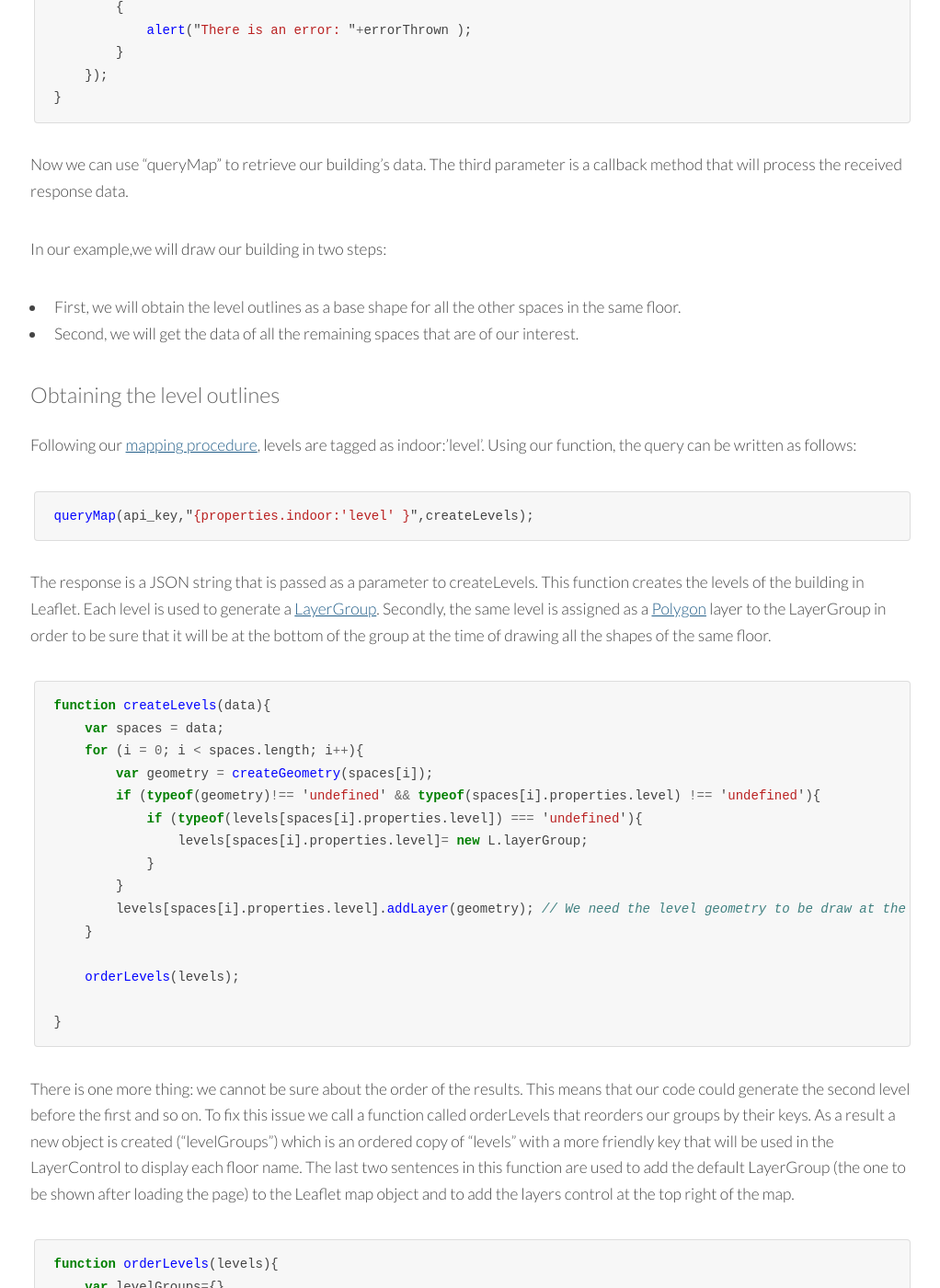
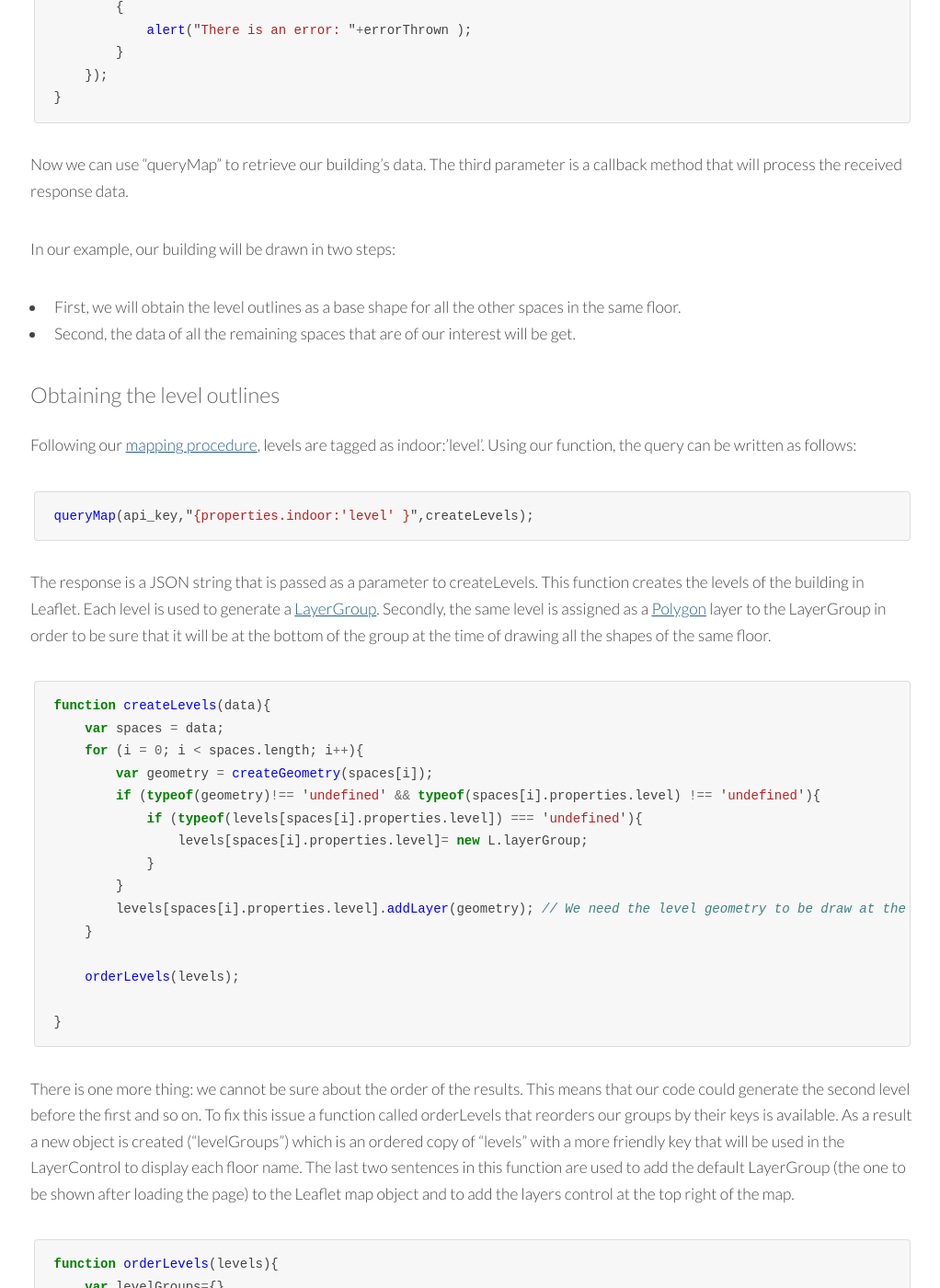
Before and after one commit to osiris-indoor/osiris-indoor.github.io, a Jekyll site: the page built from _posts/2016-4-14-Using-Leaflet-to-draw-your-building-in-a-Smart-City-project.markdown, in a window 1280 px wide and 1400 px high, scrolled down 3344 px. Shown: the whole window at 92% size, without its empty margins (127-1149 px from the left). Built offline with Jekyll 4.4.1, drawn with Linux system fonts in a browser that asks for light colours; some of the changed text lies outside the part shown.

Commit message:
Fixed writing

```diff
--- a/_posts/2016-4-14-Using-Leaflet-to-draw-your-building-in-a-Smart-City-project.markdown
+++ b/_posts/2016-4-14-Using-Leaflet-to-draw-your-building-in-a-Smart-City-project.markdown
@@ -23,9 +23,9 @@ The steps we are going to follow are these:
 
 ## Uploading the map
 
-Here we are going to use the same map and procedure we [described][map-uploading]{:target="_blank"} in the documentation. You are supposed to have Osiris installed and running correctly, if not follow this [instructions][build-instructions]{:target="_blank"}.
+Here the same map and procedure described in the documentation will be used. It is supposed the Osiris installation and running correctly. Otherwise, follow this [instructions][build-instructions]{:target="_blank"}.
 
-Get the example map from the [sample maps repository][sample-map]{:target="_blank"} and use the import command to upload it. Remember that the first parameter is your api_key ("Aachen" in this case) and it will be used in the API calls.
+Get the example map from the [sample maps repository][sample-map]{:target="_blank"} and use the import command to upload it. Remember that the first parameter is your api_key ("Aachen" in this case) and it will be used for the API calls.
 
 {% highlight sh %}
 sudo ./import_map.sh Aachen /path_to_my_map/map.osm
@@ -35,7 +35,7 @@ If everything is right you should be able to make API calls as [explained][calli
 
 ## Displaying a basemap in Leaflet
 
-Now we are starting to code the client application. Before adding a map, we need to explain some configuration variables:
+Now we are starting to code the client application. Before adding a map, some configuration variables must be explained:
 
 * api_key: as said before, is the identifier of our indoor map within Osiris
 * place: the geographical coordinates where our Leaflet map will be centered
@@ -52,7 +52,7 @@ Now we are starting to code the client application. Before adding a map, we need
 
 ![Comparing black and white OpenStreetMap vs Mapbox](/images/leaflet-compare.png "Black and white OpenStreetMap and Mapbox"){:class="image center"}
 
-In our application we will include a black and white version of OpenStreetMap just for making clear what is being drawn over the basemap. However, it is possible to choose many other options, you can have a look [to this Leaflet providers page][lf-providers]{:target="_blank"} and paste the code of your preferred map provider. As you can see, most of the listed maps allow a maximum zoom value of 18 or 19. This is a little problem because for indoor maps we need a higher zoom. To override this, Leaflet defines a property called "maxNativeZoom" which determines the maximum zoom of the tiles available from the map provider. In our example we have maxNativeZoom = 18 (limited by the provider) and maxZoom = 22 (maximum zoom in our application defined by us). When the current zoom value is higher than the maxNativeZoom, the tiles of the basemap are auto-scaled.
+In our application a black and white version of OpenStreetMap will be included, just for making clear what is being drawn over the basemap. However, it is possible to choose many other options. You can have a look [to this Leaflet providers page][lf-providers]{:target="_blank"} and paste the code of your preferred map provider. As you can see, most of the listed maps allow a maximum zoom value of 18 or 19. This is a little problem because for indoor maps we need a higher zoom. To override this, Leaflet defines a property called "maxNativeZoom" which determines the maximum zoom of the tiles available from the map provider. In our example we have maxNativeZoom = 18 (limited by the provider) and maxZoom = 22 (maximum zoom in our application defined by us). When the current zoom value is higher than the maxNativeZoom, the tiles of the basemap are auto-scaled.
 
 {% highlight js %}
     // Leaflet map creation
@@ -93,10 +93,10 @@ function queryMap(api_key, query, callbackFunc){
 
 Now we can use "queryMap" to retrieve our building's data. The third parameter is a callback method that will process the received response data.
 
-In our example,we will draw our building in two steps:
+In our example, our building will be drawn in two steps:
 
 - First, we will obtain the level outlines as a base shape for all the other spaces in the same floor.
-- Second, we will get the data of all the remaining spaces that are of our interest.
+- Second, the data of all the remaining spaces that are of our interest will be get.
 
 ### Obtaining the level outlines
 
@@ -126,7 +126,7 @@ function createLevels(data){
 }
 {% endhighlight %}
 
-There is one more thing: we cannot be sure about the order of the results. This means that our code could generate the second level before the first and so on. To fix this issue we call a function called orderLevels that reorders our groups by their keys. As a result a new object is created ("levelGroups") which is an ordered copy of "levels" with a more friendly key that will be used in the LayerControl to display each floor name. The last two sentences in this function are used to add the default LayerGroup (the one to be shown after loading the page) to the Leaflet map object and to add the layers control at the top right of the map.
+There is one more thing: we cannot be sure about the order of the results. This means that our code could generate the second level before the first and so on. To fix this issue a function called orderLevels that reorders our groups by their keys is available.  As a result a new object is created ("levelGroups") which is an ordered copy of "levels" with a more friendly key that will be used in the LayerControl to display each floor name. The last two sentences in this function are used to add the default LayerGroup (the one to be shown after loading the page) to the Leaflet map object and to add the layers control at the top right of the map.
 
 
 {% highlight js %}
@@ -158,7 +158,7 @@ Our second query to Osiris will be this one:
 queryMap(api_key,"{ $and: [ {properties.indoor:{$exists: true}} , {properties.indoor: {$ne: 'level'}}] }",drawIndoor);
 {% endhighlight %}
 
-The query fetches all the items that contain the "indoor" tag but excluding those assigned with 'level' as value (the ones we already have). The callback function iterates through the results calling createGeometry which is the responsible of drawing all the polygons or polylines needed, including different colors depending on the space type. When the geometry is created, it is added to its LevelGroup.
+The query fetches all the items containing the "indoor" tag but excluding those assigned with 'level' as value (the ones we already have). The callback function iterates through the results calling createGeometry which is the responsible of drawing all the polygons or polylines needed, including different colors depending on the space type. When the geometry is created, it is added to its LevelGroup.
 
 
 {% highlight js %}
```
Also changed, not shown: other parts of _posts/2016-4-14-Using-Leaflet-to-draw-your-building-in-a-Smart-City-project.markdown (+2 -2 lines).
